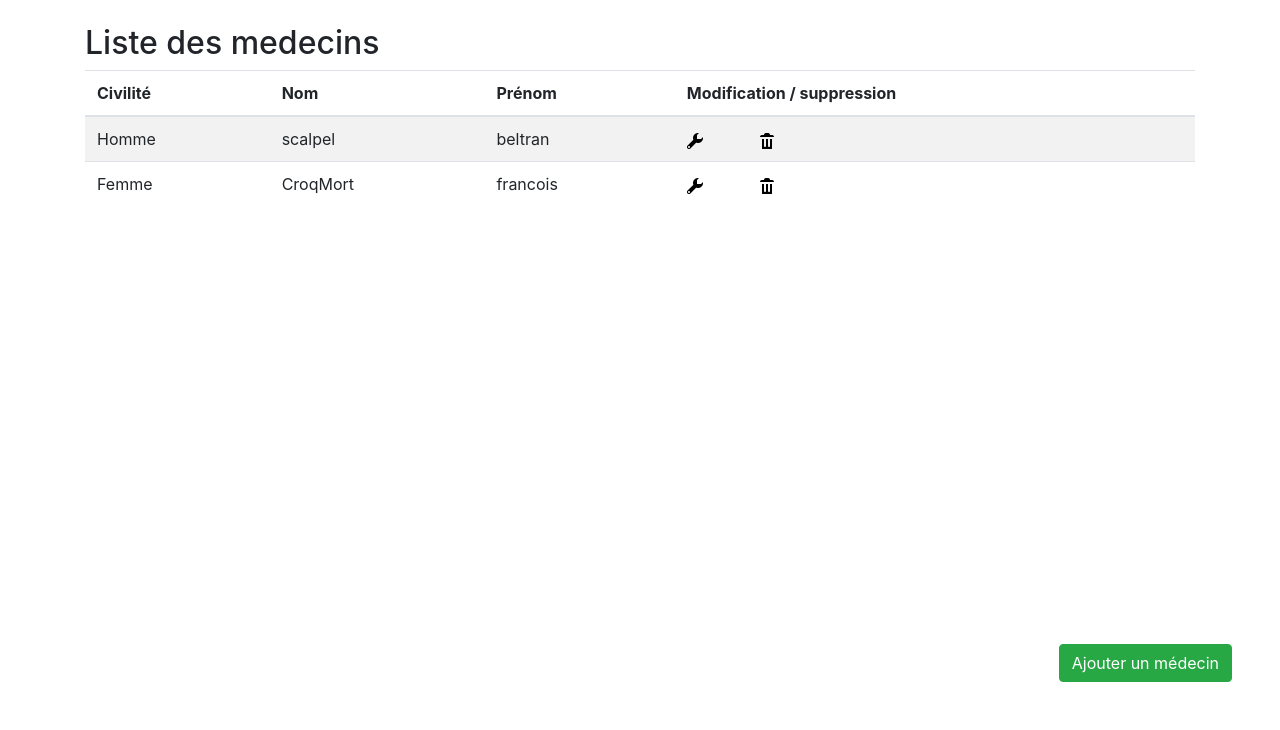
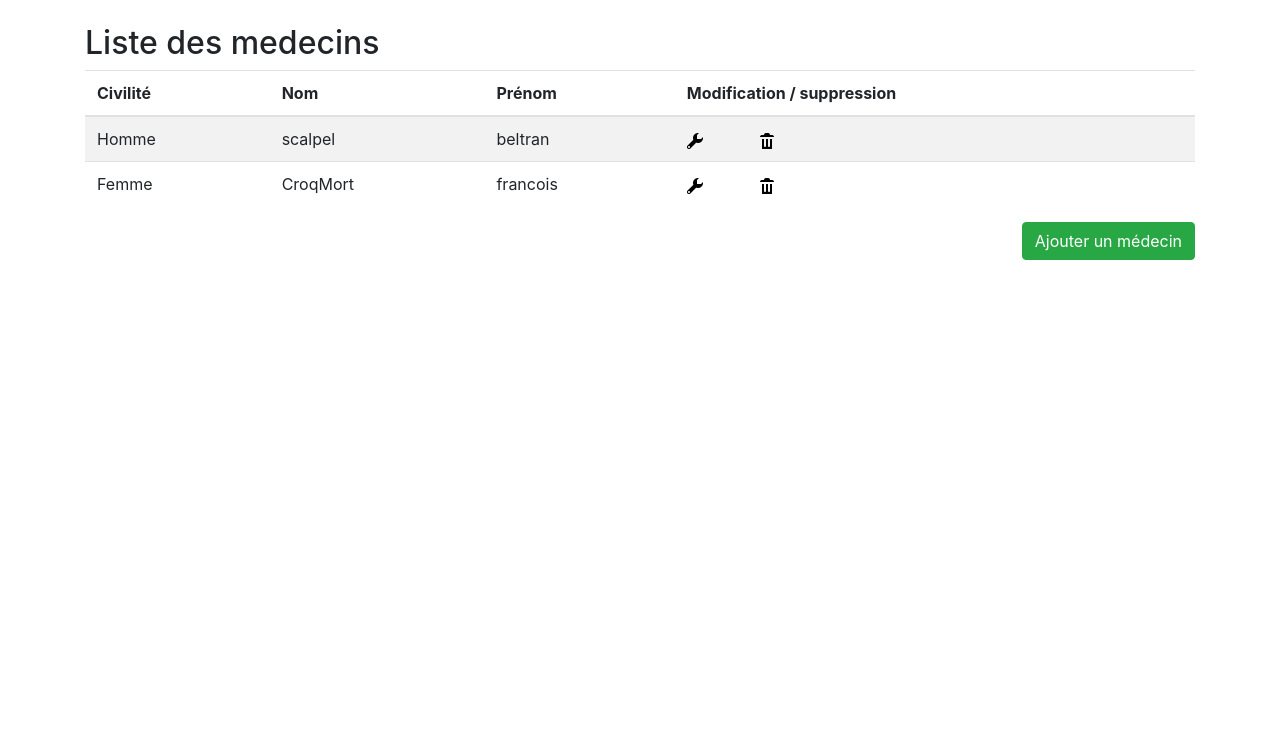
Before and after one commit to Refuseds/ProjetCabinet, a PHP site: page /medecin/affichage.php in a window 1280 px wide. Shown: the part 70-800 px from the top of the page. Run offline with PHP 8.4, Linux system fonts and the light colour scheme; a user stored in the database is signed in; data comes from the database, SQL or seed files in the repository; some libraries are stand-ins or nearby versions.

Commit message:
maj menu

```diff
--- a/css/ajout.css
+++ /dev/null
@@ -1,8 +0,0 @@
-@charset "ISO-8859-1";
-
-.ajouter {
-    position: fixed;
-    bottom: 3em;
-    right: 3em;
-
-}
--- a/menu.php
+++ b/menu.php
@@ -2,7 +2,6 @@
   <script src="https://code.jquery.com/jquery-3.2.1.slim.min.js" integrity="sha384-KJ3o2DKtIkvYIK3UENzmM7KCkRr/rE9/Qpg6aAZGJwFDMVNA/GpGFF93hXpG5KkN" crossorigin="anonymous"></script>
   <link rel="stylesheet" href="/bootstrap/css/bootstrap.min.css">
   <script src="/bootstrap/js/bootstrap.min.js"></script>
-  <link rel="stylesheet" type="text/css" href="/css/ajout.css">
 
 </head>
 <nav class="navbar navbar-expand-lg navbar-light bg-light">
```
